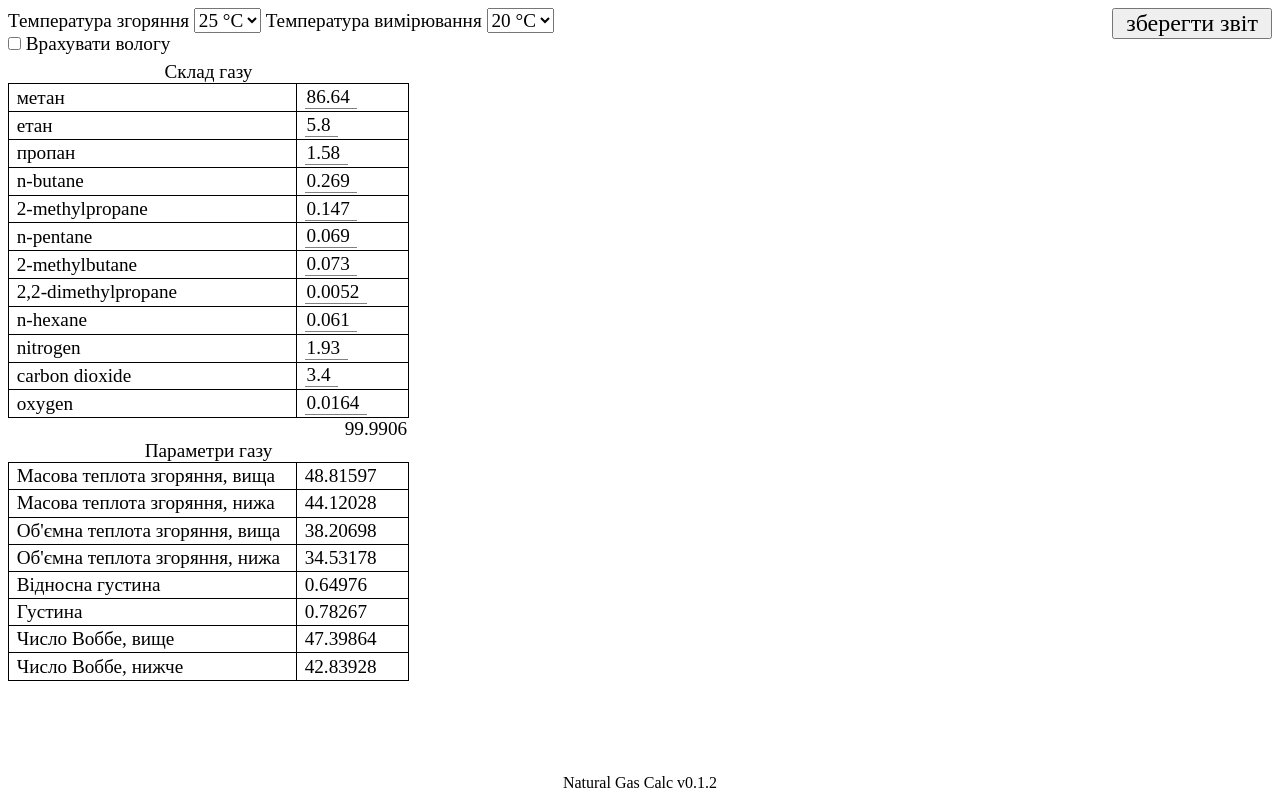
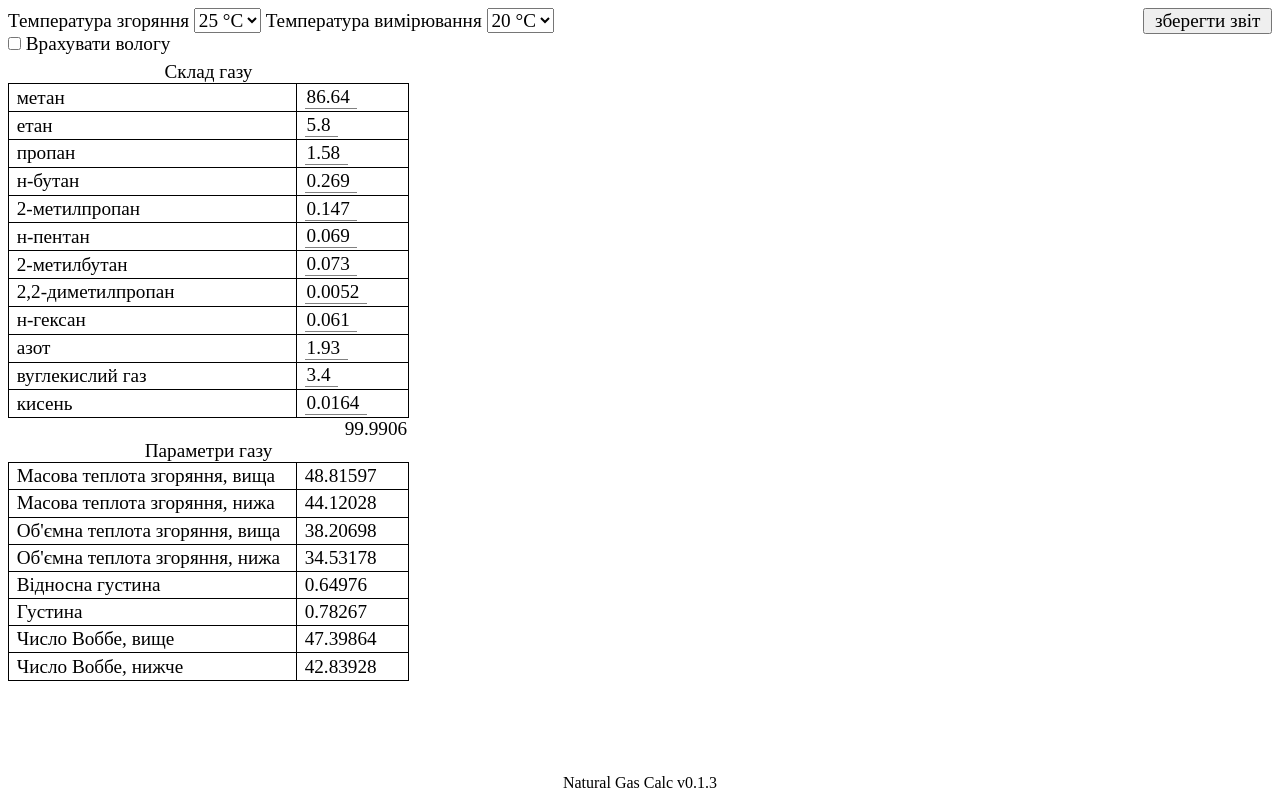
Before and after one commit to Sultepronit/natural-gas-calc, a website built with Vite: page index.html in a window 1280 px wide. Built offline with nearby package versions, Linux system fonts and the light colour scheme.

Commit message:
improved the design; cleaned

```diff
--- a/calculateAndReport.js
+++ b/calculateAndReport.js
@@ -62,7 +62,7 @@ function wetGasCase(components, dryGasData) {
             value: component.value * humidityFactor
         };
     });
-    wetGasComponents.push({ name: 'water', value: waterX});
+    wetGasComponents.push({ name: 'water', label: 'вода', value: waterX});
     writeCorrectedTable(wetGasComponents);
 
     const wetGasData = new GasData(wetGasComponents, combustionTSelect.value, meteringTSelect.value);
@@ -81,8 +81,8 @@ function wetGasCase(components, dryGasData) {
 
 export default function calculateAndReport() {
     const components = inputData.map(component => ({ ...component, value: (component.value / 100) || 0 }));
+    console.log(components);
     const total = components.reduce((acc, component) => acc + component.value, 0) * 100;
-    // console.log(total);
     totalControl.innerText = `${total.toFixed(4)}`;
 
     const gasData = new GasData(components, combustionTSelect.value, meteringTSelect.value);
--- a/index.html
+++ b/index.html
@@ -124,7 +124,7 @@
     </main>
 
     <footer>
-      <p class="version">Natural Gas Calc v0.1.2</p>
+      <p class="version">Natural Gas Calc v0.1.3</p>
     </footer>
   </body>
 </html>
--- a/mainInput.js
+++ b/mainInput.js
@@ -18,15 +18,16 @@ export const inputData = restored || [
     new GasComponent('methane', 'метан', 86.64),
     new GasComponent('ethane', 'етан', 5.8),
     new GasComponent('propane', 'пропан', 1.58),
-    new GasComponent('n-butane', 'n-butane', 0.269),
-    new GasComponent('2-methylpropane', '2-methylpropane', 0.147),
-    new GasComponent('n-pentane', 'n-pentane', 0.069),
-    new GasComponent('2-methylbutane', '2-methylbutane', 0.073),
-    new GasComponent('2,2-dimethylpropane', '2,2-dimethylpropane', 0.0052),
-    new GasComponent('n-hexane', 'n-hexane', 0.061),
-    new GasComponent('nitrogen', 'nitrogen', 1.93),
-    new GasComponent('carbon dioxide', 'carbon dioxide', 3.4),
-    new GasComponent('oxygen', 'oxygen', 0.0164),
+    new GasComponent('n-butane', 'н-бутан', 0.269),
+    new GasComponent('2-methylpropane', '2-метилпропан', 0.147),
+    new GasComponent('n-pentane', 'н-пентан', 0.069),
+    new GasComponent('2-methylbutane', '2-метилбутан', 0.073),
+    new GasComponent('2,2-dimethylpropane', '2,2-диметилпропан', 0.0052),
+    new GasComponent('n-hexane', 'н-гексан', 0.061),
+    new GasComponent('nitrogen', 'азот', 1.93),
+    new GasComponent('carbon dioxide', 'вуглекислий газ', 3.4),
+    new GasComponent('oxygen', 'кисень', 0.0164),
+    // new GasComponent('hydrogen sulfide', 'hydrogen sulfide', 0.0164),
 ];
 
 console.log(inputData);
--- a/style.css
+++ b/style.css
@@ -64,7 +64,7 @@ table {
 
 .save {
     float: right;
-    font-size: 1.5rem;
+    font-size: inherit;
     padding-inline: 0.5em;
     /* color: gray; */
 }
--- a/writeCorectedData.js
+++ b/writeCorectedData.js
@@ -1,10 +1,11 @@
 const correctedTbody = document.getElementById('corrected-data-body');
 
 export function writeCorrectedTable(componetns) {
+    console.log(componetns);
     const tbody = componetns.reduce((acc, current) => {
         return acc +
             `<tr>
-                <th>${current.name}</th>
+                <th>${current.label}</th>
                 <td>${(current.value * 100).toFixed(4)}</td>
             </tr>`;
     }, '');
```
Also changed, not shown: --writeInitTable.js (deleted, +0 -26 lines), component-consts/namesUK.js (added, +11 -0 lines).
